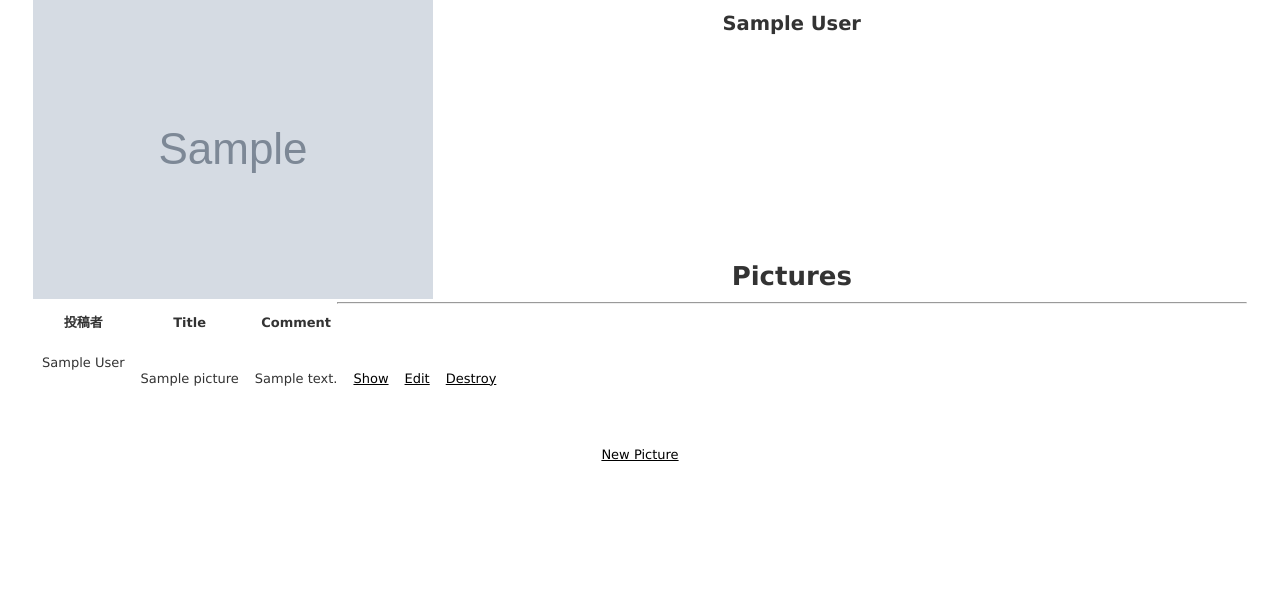
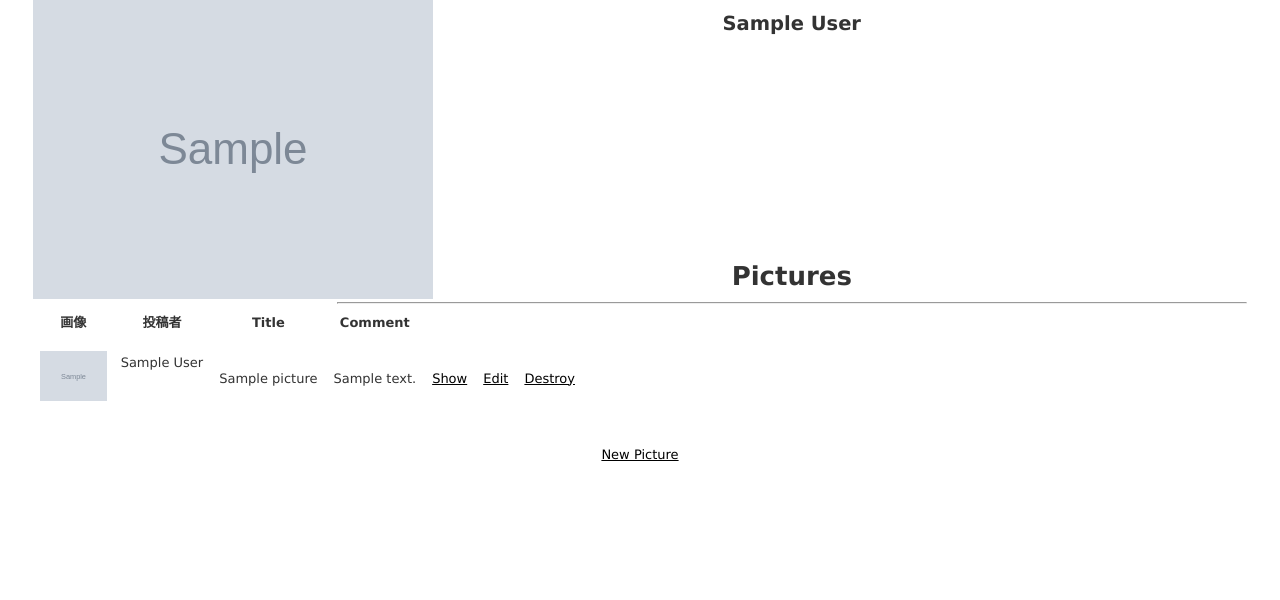
Before and after one commit to nsatoshi1108/instagram_clone, a Rails app: page /pictures in a window 1280 px wide. Shown: the part 209-809 px from the top of the page. Run offline with Rails 7, Linux system fonts and the light colour scheme; a user stored in the database is signed in; tables that the repository leaves empty hold one stand-in row (values such as "Sample post"); grey boxes marked "Sample" are stand-in pictures; style sheets or scripts are compiled from the project's sources.

Commit message:
CSS・画像修正

```diff
--- a/app/assets/stylesheets/pictures.scss
+++ b/app/assets/stylesheets/pictures.scss
@@ -38,6 +38,15 @@ p{
 
 }
 
+.picture_img{
+  display: inline-block;
+  height: 50px;
+}
+
+.picture_img img{
+  height: 100%;
+}
+
 .picture_field{
   display: table;
 }
--- a/app/mailers/picture_mailer.rb
+++ b/app/mailers/picture_mailer.rb
@@ -2,6 +2,6 @@ class PictureMailer < ApplicationMailer
   def picture_mail(picture)
     @picture = picture
     user_info = User.find(@picture.user_id)
-    mail to: "user_info.email", subject: "投稿内容確認メール"
+    mail to: user_info.email, subject: "投稿内容確認メール"
   end
 end
--- a/app/views/pictures/index.html.erb
+++ b/app/views/pictures/index.html.erb
@@ -21,6 +21,7 @@
 <table>
   <thead>
     <tr>
+      <th>画像</th>
       <th>投稿者</th>
       <th>Title</th>
       <th>Comment</th>
@@ -30,10 +31,15 @@
 
   <tbody>
     <% @pictures.each do |picture| %>
+      <% user_info = User.find(picture.user_id)%>
         <tr>
           <td>
+            <div class="picture_img">
+            <%= image_tag picture.img %>
+            </div>
+          </td>
+          <td>
             <div class="picture_field">
-            <% user_info = User.find(picture.user_id)%>
             <P><%= user_info.name%></P>
             </div>
           </td>
@@ -49,18 +55,18 @@
           </td>
           <td>
             <div class="picture_field">
-              <%= link_to 'Show', picture %>
+              <%= link_to 'Show', picture, class: "btn btn-default" %>
             </div>
           </td>
           <% if picture.user_id == current_user.id %>
             <td>
               <div class="picture_field">
-              <%= link_to 'Edit', edit_picture_path(picture) %>
+              <%= link_to 'Edit', edit_picture_path(picture), class: "btn btn-warning" %>
               </div>
             </td>
             <td>
               <div class="picture_field">
-              <%= link_to 'Destroy', picture, method: :delete, data: { confirm: 'Are you sure?' } %>
+              <%= link_to 'Destroy', picture, method: :delete, data: { confirm: 'Are you sure?' }, class: "btn btn-danger" %>
               </div>
             </td>
           <%end%>
```
Also changed, not shown: 5 other files.
